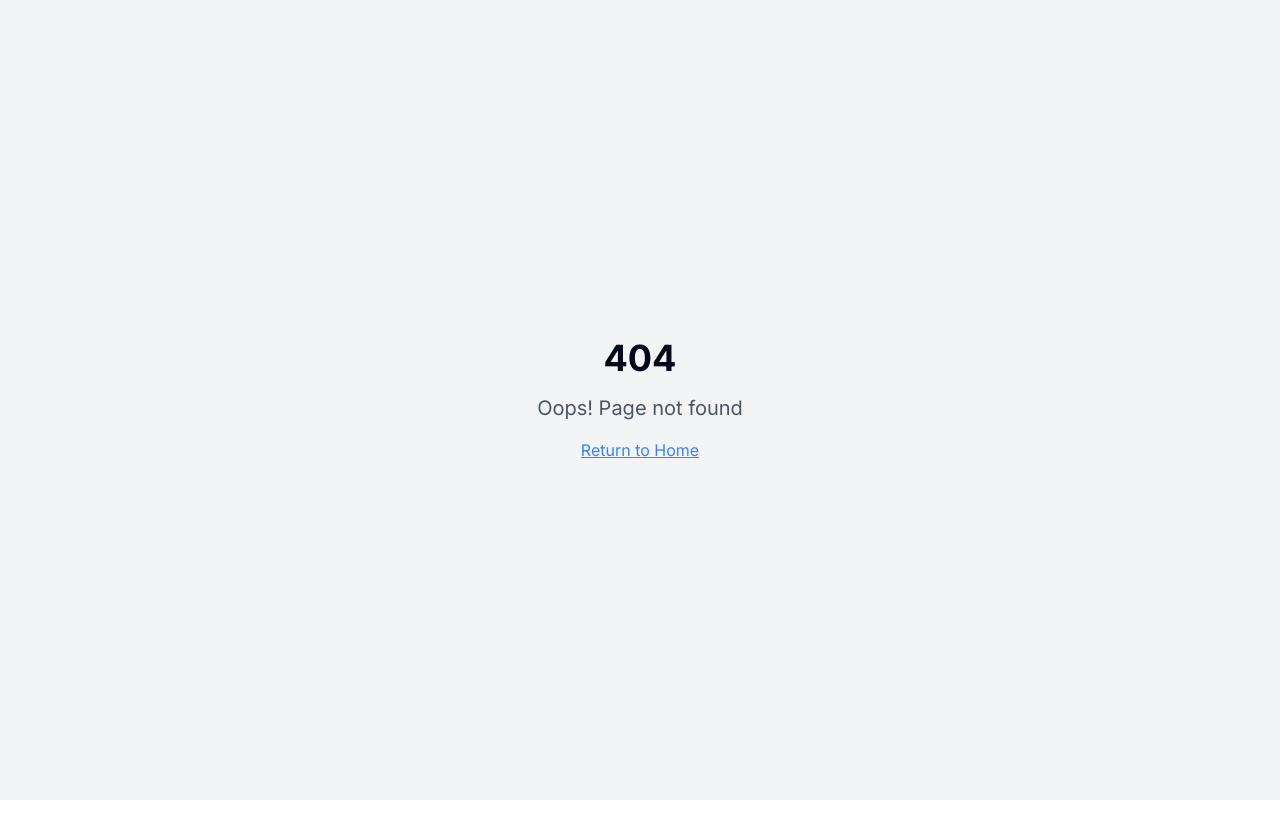
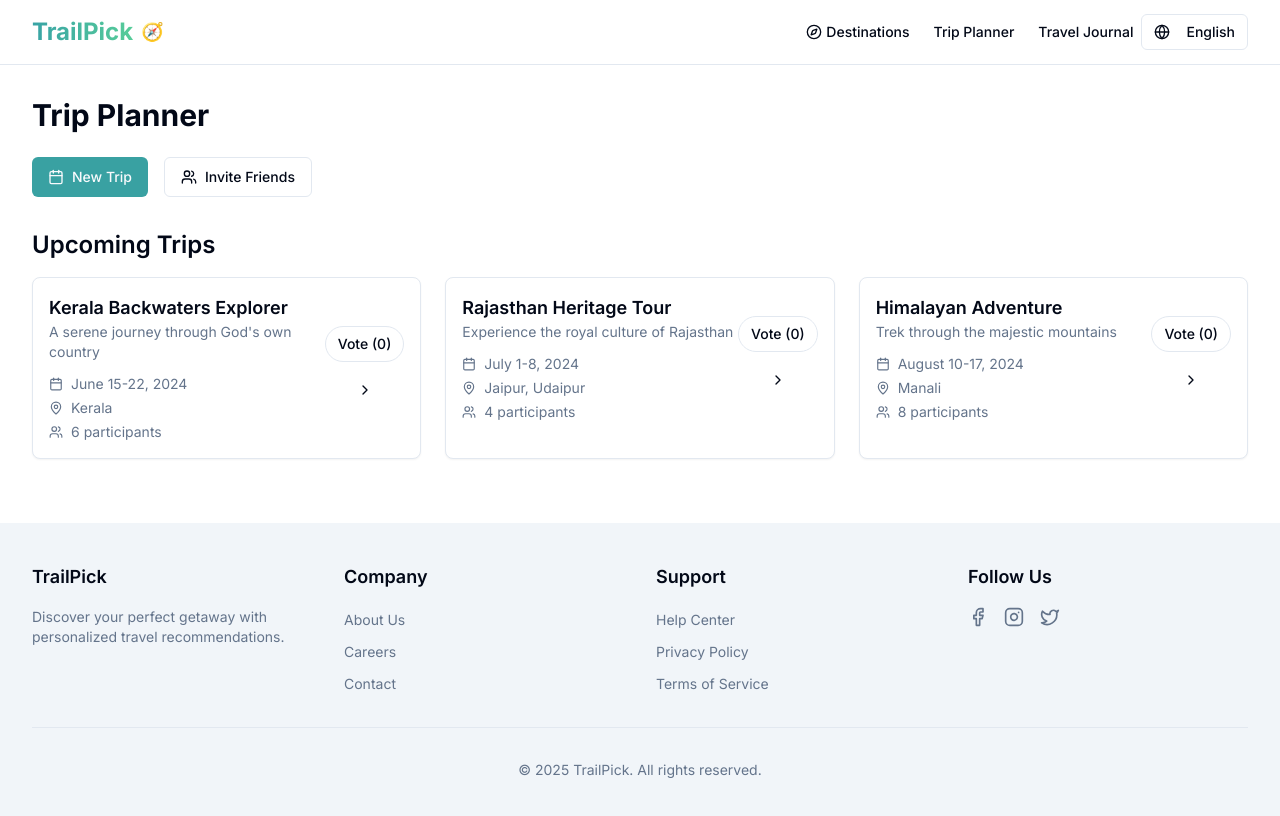
Before and after one commit to KannanManickam/trail-pick, a React (Vite) app: page /trip-planner in a window 1280 px wide. Before the commit this address had no page. Shown: the top 816 px of the page. Built offline with nearby package versions, Linux system fonts and the light colour scheme.

Commit message:
Add features and fix broken images
Implement Trip Planner and Travel Journal functionalities, and add language support.

```diff
--- a/src/App.tsx
+++ b/src/App.tsx
@@ -1,4 +1,3 @@
-
 import { Toaster } from "@/components/ui/toaster";
 import { Toaster as Sonner } from "@/components/ui/sonner";
 import { TooltipProvider } from "@/components/ui/tooltip";
@@ -7,6 +6,8 @@ import { BrowserRouter, Routes, Route } from "react-router-dom";
 import Index from "./pages/Index";
 import SearchResults from "./pages/SearchResults";
 import NotFound from "./pages/NotFound";
+import TripPlanner from "./pages/TripPlanner";
+import TravelJournal from "./pages/TravelJournal";
 
 const queryClient = new QueryClient();
 
@@ -19,6 +20,8 @@ const App = () => (
         <Routes>
           <Route path="/" element={<Index />} />
           <Route path="/search-results" element={<SearchResults />} />
+          <Route path="/trip-planner" element={<TripPlanner />} />
+          <Route path="/travel-journal" element={<TravelJournal />} />
           {/* ADD ALL CUSTOM ROUTES ABOVE THE CATCH-ALL "*" ROUTE */}
           <Route path="*" element={<NotFound />} />
         </Routes>
--- a/src/components/Navbar.tsx
+++ b/src/components/Navbar.tsx
@@ -1,5 +1,5 @@
 
-import { Compass, Globe, Menu, X } from "lucide-react";
+import { Compass, Globe, Menu } from "lucide-react";
 import { Button } from "@/components/ui/button";
 import {
   Sheet,
@@ -7,12 +7,19 @@ import {
   SheetContent,
   SheetTrigger,
 } from "@/components/ui/sheet";
+import {
+  DropdownMenu,
+  DropdownMenuContent,
+  DropdownMenuItem,
+  DropdownMenuTrigger,
+} from "@/components/ui/dropdown-menu";
 import { useState } from "react";
 import { Link, useNavigate } from "react-router-dom";
 import { useToast } from "@/hooks/use-toast";
 
 export default function Navbar() {
   const [isOpen, setIsOpen] = useState(false);
+  const [currentLanguage, setCurrentLanguage] = useState<'English' | 'हिंदी'>('English');
   const navigate = useNavigate();
   const { toast } = useToast();
 
@@ -27,16 +34,18 @@ export default function Navbar() {
   };
 
   const handleTripPlannerClick = () => {
-    toast({
-      title: "Trip Planner",
-      description: "Trip planner functionality coming soon!",
-    });
+    navigate('/trip-planner');
   };
 
   const handleTravelJournalClick = () => {
+    navigate('/travel-journal');
+  };
+
+  const handleLanguageChange = (language: 'English' | 'हिंदी') => {
+    setCurrentLanguage(language);
     toast({
-      title: "Travel Journal",
-      description: "Travel journal functionality coming soon!",
+      title: "Language Changed",
+      description: `Language has been changed to ${language}`,
     });
   };
 
@@ -73,10 +82,24 @@ export default function Navbar() {
               Travel Journal
             </button>
           </nav>
-          <Button variant="outline" size="sm" className="hidden md:flex">
-            <Globe className="mr-2 h-4 w-4" />
-            English
-          </Button>
+
+          <DropdownMenu>
+            <DropdownMenuTrigger asChild>
+              <Button variant="outline" size="sm" className="hidden md:flex">
+                <Globe className="mr-2 h-4 w-4" />
+                {currentLanguage}
+              </Button>
+            </DropdownMenuTrigger>
+            <DropdownMenuContent>
+              <DropdownMenuItem onClick={() => handleLanguageChange('English')}>
+                English
+              </DropdownMenuItem>
+              <DropdownMenuItem onClick={() => handleLanguageChange('हिंदी')}>
+                हिंदी
+              </DropdownMenuItem>
+            </DropdownMenuContent>
+          </DropdownMenu>
+
           <Sheet open={isOpen} onOpenChange={setIsOpen}>
             <SheetTrigger asChild>
               <Button
@@ -116,9 +139,21 @@ export default function Navbar() {
                   </button>
                 </SheetClose>
                 <div className="flex flex-col gap-2 mt-4">
-                  <Button variant="outline" className="w-full justify-start">
+                  <Button
+                    variant="outline"
+                    className="w-full justify-start"
+                    onClick={() => handleLanguageChange('English')}
+                  >
                     <Globe className="mr-2 h-4 w-4" />
                     English
+                  </Button>
+                  <Button
+                    variant="outline"
+                    className="w-full justify-start"
+                    onClick={() => handleLanguageChange('हिंदी')}
+                  >
+                    <Globe className="mr-2 h-4 w-4" />
+                    हिंदी
                   </Button>
                 </div>
               </nav>
--- /dev/null
+++ b/src/pages/TravelJournal.tsx
@@ -0,0 +1,75 @@
+
+import Navbar from "@/components/Navbar";
+import Footer from "@/components/Footer";
+import { Card, CardContent } from "@/components/ui/card";
+import { Button } from "@/components/ui/button";
+import { BookOpen, Edit } from "lucide-react";
+
+interface JournalEntry {
+  title: string;
+  date: string;
+  location: string;
+  excerpt: string;
+  imageUrl: string;
+}
+
+export default function TravelJournal() {
+  const journalEntries: JournalEntry[] = [
+    {
+      title: "Sunrise at Taj Mahal",
+      date: "March 15, 2024",
+      location: "Agra, Uttar Pradesh",
+      excerpt: "Witnessing the first rays of sun hitting the marble dome of Taj Mahal was truly a magical moment...",
+      imageUrl: "https://images.unsplash.com/photo-1564507592333-c60657eea523?ixlib=rb-4.0.3&auto=format&fit=crop&w=600&q=80"
+    },
+    {
+      title: "Tea Plantations of Munnar",
+      date: "February 28, 2024",
+      location: "Munnar, Kerala",
+      excerpt: "The rolling hills covered in endless carpets of green tea plantations stretched as far as the eye could see...",
+      imageUrl: "https://images.unsplash.com/photo-1544233726-9f1d0a5f2ff4?ixlib=rb-4.0.3&auto=format&fit=crop&w=600&q=80"
+    }
+  ];
+
+  return (
+    <div className="flex flex-col min-h-screen">
+      <Navbar />
+      <main className="flex-1 container py-8">
+        <div className="flex justify-between items-center mb-6">
+          <h1 className="text-3xl font-bold">Travel Journal</h1>
+          <Button className="flex items-center gap-2">
+            <Edit className="h-4 w-4" />
+            New Entry
+          </Button>
+        </div>
+
+        <div className="grid gap-6 md:grid-cols-2">
+          {journalEntries.map((entry, index) => (
+            <Card key={index} className="overflow-hidden">
+              <div className="aspect-video relative">
+                <img
+                  src={entry.imageUrl}
+                  alt={entry.title}
+                  className="object-cover w-full h-full"
+                />
+              </div>
+              <CardContent className="p-4">
+                <div className="flex justify-between items-start mb-2">
+                  <h3 className="text-xl font-semibold">{entry.title}</h3>
+                  <span className="text-sm text-muted-foreground">{entry.date}</span>
+                </div>
+                <p className="text-sm text-muted-foreground mb-2">{entry.location}</p>
+                <p className="text-sm line-clamp-3">{entry.excerpt}</p>
+                <Button variant="ghost" className="mt-4 flex items-center gap-2">
+                  <BookOpen className="h-4 w-4" />
+                  Read More
+                </Button>
+              </CardContent>
+            </Card>
+          ))}
+        </div>
+      </main>
+      <Footer />
+    </div>
+  );
+}
--- /dev/null
+++ b/src/pages/TripPlanner.tsx
@@ -0,0 +1,64 @@
+
+import Navbar from "@/components/Navbar";
+import Footer from "@/components/Footer";
+import TripCard from "@/components/TripCard";
+import { Button } from "@/components/ui/button";
+import { Calendar, Users } from "lucide-react";
+
+export default function TripPlanner() {
+  const upcomingTrips = [
+    {
+      title: "Kerala Backwaters Explorer",
+      details: "A serene journey through God's own country",
+      date: "June 15-22, 2024",
+      location: "Kerala",
+      participants: 6
+    },
+    {
+      title: "Rajasthan Heritage Tour",
+      details: "Experience the royal culture of Rajasthan",
+      date: "July 1-8, 2024",
+      location: "Jaipur, Udaipur",
+      participants: 4
+    },
+    {
+      title: "Himalayan Adventure",
+      details: "Trek through the majestic mountains",
+      date: "August 10-17, 2024",
+      location: "Manali",
+      participants: 8
+    }
+  ];
+
+  return (
+    <div className="flex flex-col min-h-screen">
+      <Navbar />
+      <main className="flex-1 container py-8">
+        <h1 className="text-3xl font-bold mb-6">Trip Planner</h1>
+
+        {/* Quick Actions */}
+        <div className="flex gap-4 mb-8">
+          <Button className="flex items-center gap-2">
+            <Calendar className="h-4 w-4" />
+            New Trip
+          </Button>
+          <Button variant="outline" className="flex items-center gap-2">
+            <Users className="h-4 w-4" />
+            Invite Friends
+          </Button>
+        </div>
+
+        {/* Upcoming Trips */}
+        <section className="mb-8">
+          <h2 className="text-2xl font-semibold mb-4">Upcoming Trips</h2>
+          <div className="grid gap-6 md:grid-cols-2 lg:grid-cols-3">
+            {upcomingTrips.map((trip, index) => (
+              <TripCard key={index} {...trip} />
+            ))}
+          </div>
+        </section>
+      </main>
+      <Footer />
+    </div>
+  );
+}
```
